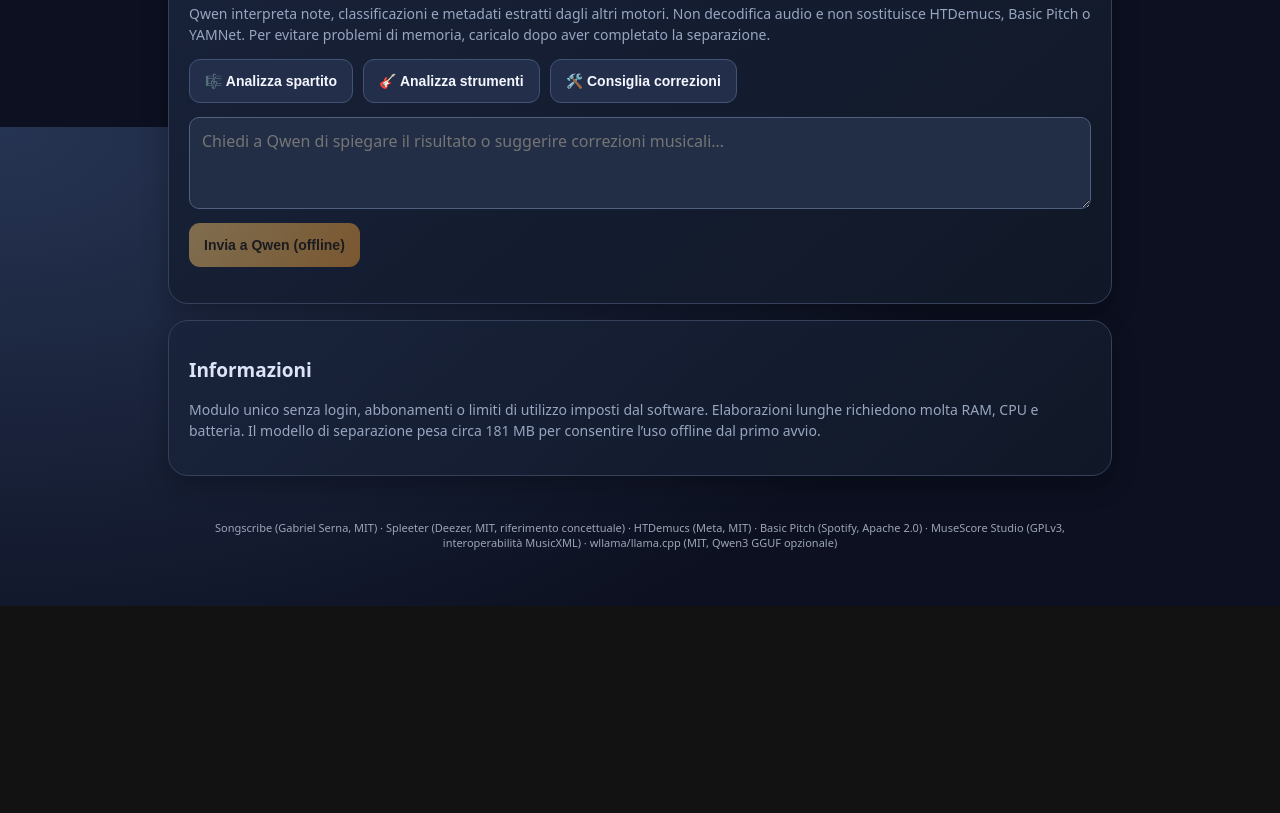
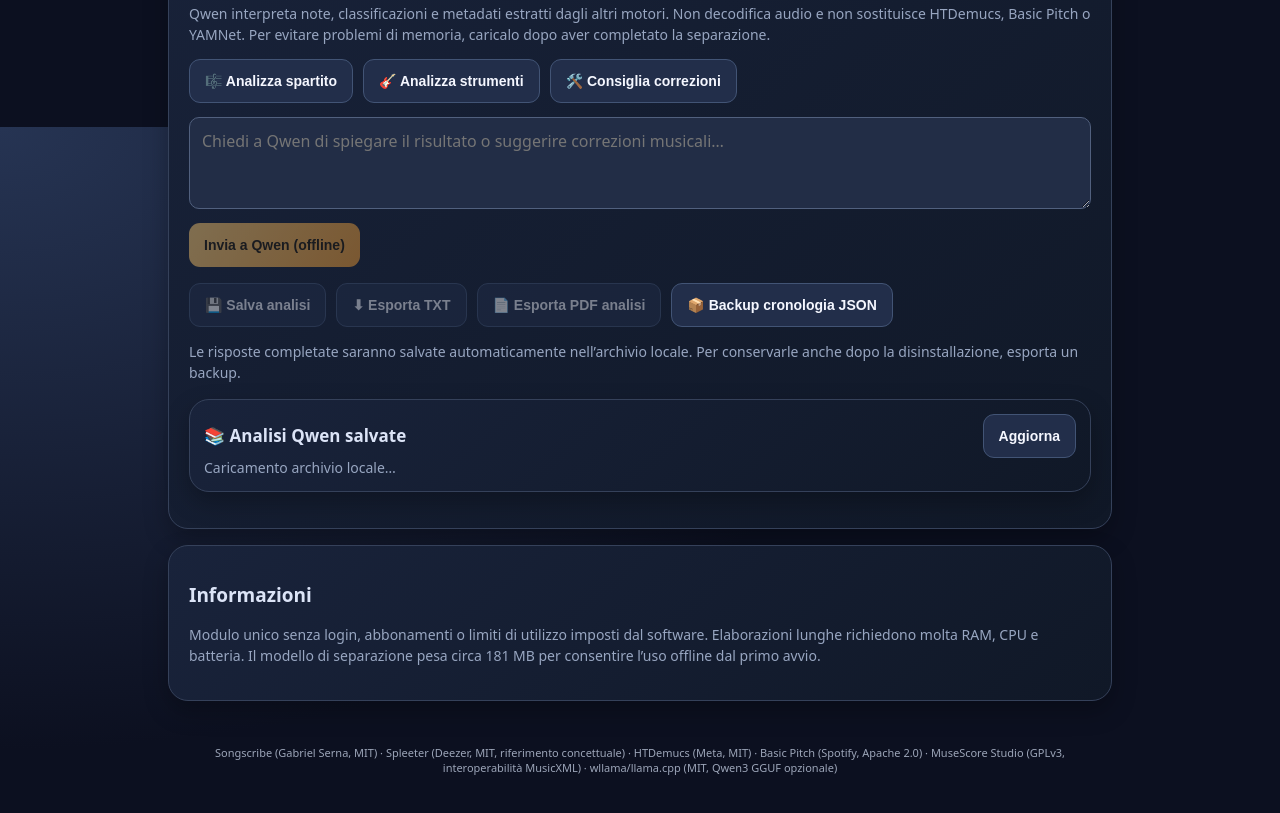
Before and after one commit to Frak89/AmpySongScriber, a website built with Vite: page unified/index.html in a window 1280 px wide. Shown: the part 1473-2286 px from the top of the page. Before the commit the page ends 2079 px from the top, so only its background shows below. Built offline with nearby package versions, Linux system fonts and the light colour scheme; what onnxruntime-web would draw is missing.

Commit message:
Rev6 add Qwen autosave confirmation, durable history, TXT/PDF export and JSON backup buttons

```diff
--- a/unified/index.html
+++ b/unified/index.html
@@ -67,6 +67,18 @@ footer{font-size:11px;color:#9ca5b8;text-align:center;padding:28px 8px}
  <textarea id="qwenPrompt" rows="3" placeholder="Chiedi a Qwen di spiegare il risultato o suggerire correzioni musicali…" style="display:block;width:100%;resize:vertical;background:#222d46;color:#fff;border:1px solid #51607e;border-radius:10px;padding:12px;margin:14px 0;font:inherit;"></textarea>
  <button id="qwenAsk" disabled>Invia a Qwen (offline)</button>
  <pre id="qwenOutput" aria-live="polite" style="font-family:inherit;white-space:pre-wrap;overflow-wrap:anywhere;line-height:1.5;font-size:14px;margin-top:16px;"></pre>
+ <div class="actions" style="margin-top:12px">
+  <button id="qwenSave" class="secondary" disabled>💾 Salva analisi</button>
+  <button id="qwenTxt" class="secondary" disabled>⬇ Esporta TXT</button>
+  <button id="qwenPdf" class="secondary" disabled>📄 Esporta PDF analisi</button>
+  <button id="qwenBackup" class="secondary">📦 Backup cronologia JSON</button>
+ </div>
+ <p id="qwenSaveStatus" class="sub" role="status">Le risposte completate saranno salvate automaticamente nell’archivio locale. Per conservarle anche dopo la disinstallazione, esporta un backup.</p>
+ <div class="card" style="padding:14px;margin-top:16px">
+  <div class="line"><h3 style="margin:0;font-size:17px">📚 Analisi Qwen salvate</h3><button id="qwenRefresh" class="secondary">Aggiorna</button></div>
+  <div id="qwenHistory" class="sub" aria-live="polite">Caricamento archivio locale…</div>
+ </div>
+
 </section>
 <section class="card"><h2>Informazioni</h2><p class="sub">Modulo unico senza login, abbonamenti o limiti di utilizzo imposti dal software. Elaborazioni lunghe richiedono molta RAM, CPU e batteria. Il modello di separazione pesa circa 181 MB per consentire l’uso offline dal primo avvio.</p></section>
 <footer>Songscribe (Gabriel Serna, MIT) · Spleeter (Deezer, MIT, riferimento concettuale) · HTDemucs (Meta, MIT) · Basic Pitch (Spotify, Apache 2.0) · MuseScore Studio (GPLv3, interoperabilità MusicXML) · wllama/llama.cpp (MIT, Qwen3 GGUF opzionale)</footer>
```
